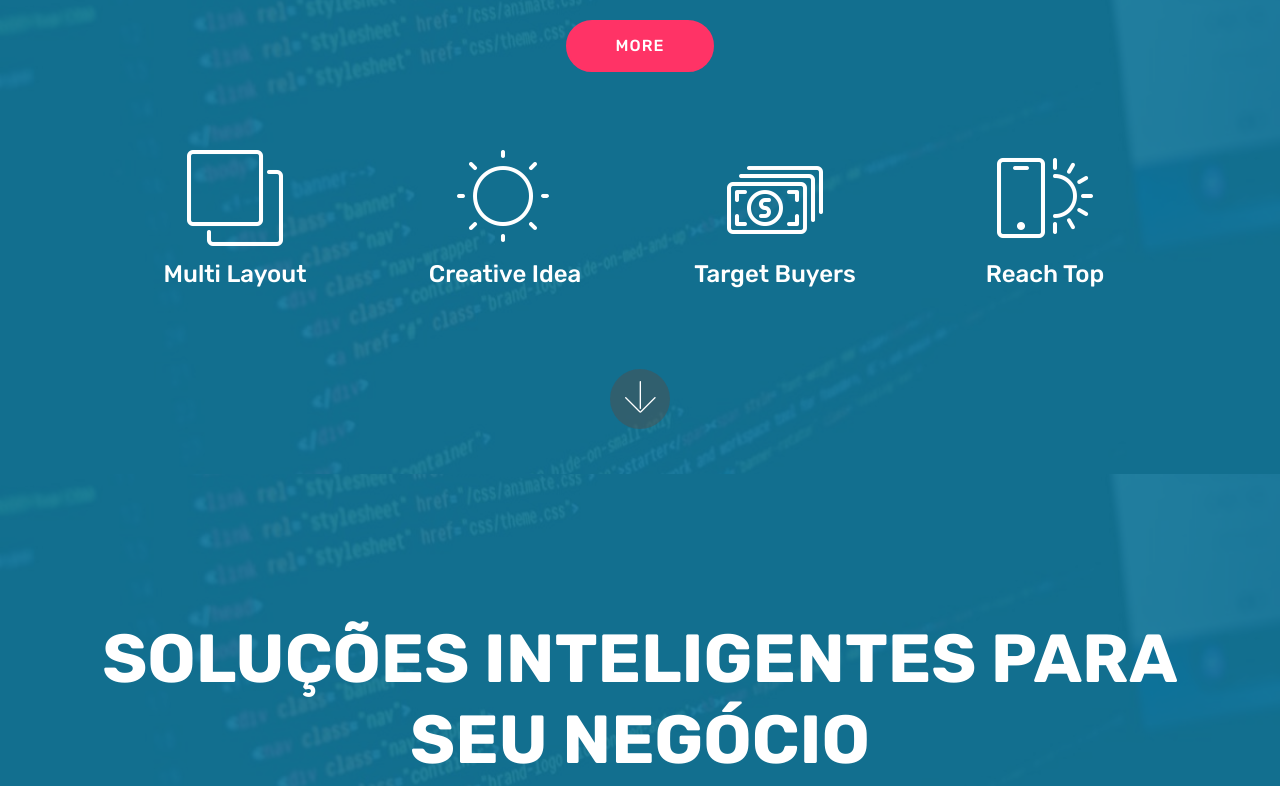
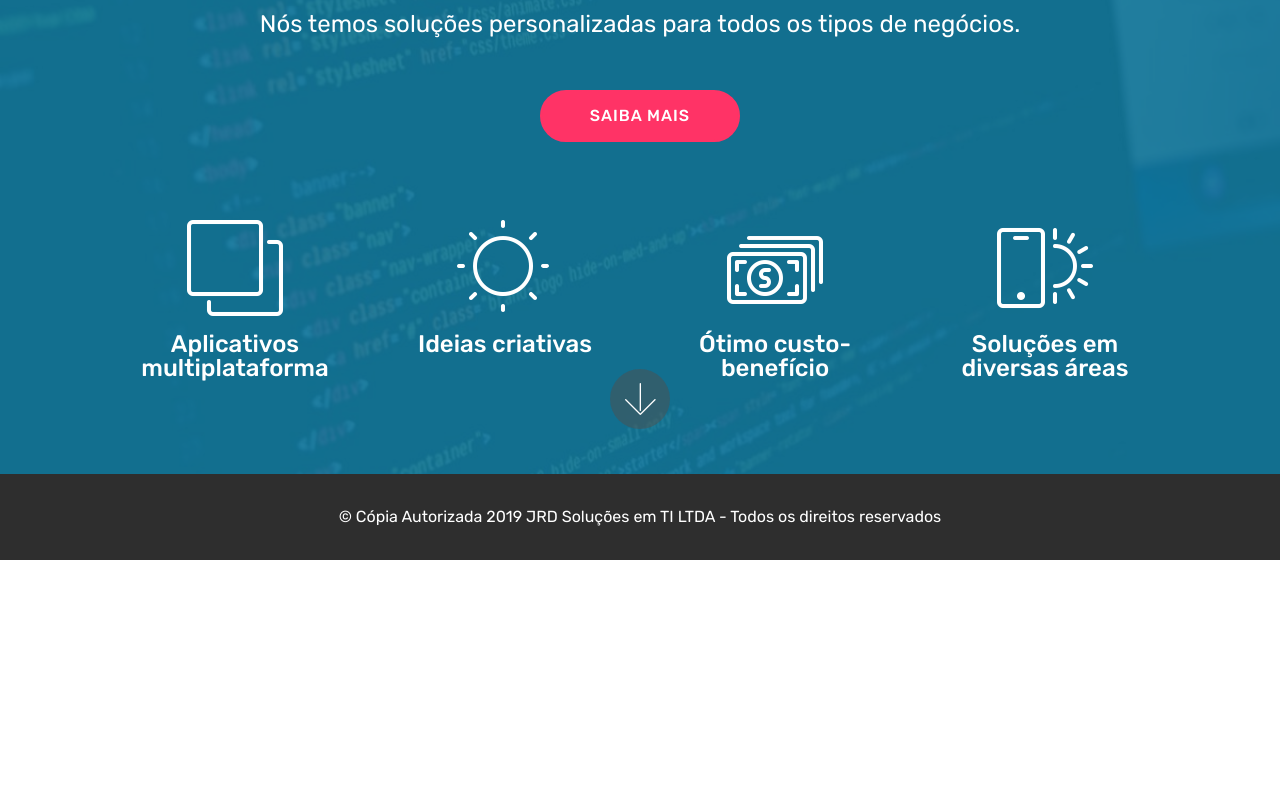
Before and after one commit to jrdsolucoes/jrdsolucoes.github.io, a plain HTML site: page index.html in a window 1280 px wide. Shown: the part 326-1112 px from the top of the page. After the commit the page ends 886 px from the top, so only its background shows below. Drawn offline with Linux system fonts and the light colour scheme; files whose address does not match are found by name.

Commit message:
create github pages

```diff
--- a/assets/mobirise/css/mbr-additional.css
+++ b/assets/mobirise/css/mbr-additional.css
@@ -1781,32 +1781,6 @@ body {
 .cid-red8kmXQTy .dropdown-item:hover {
   color: #c1c1c1 !important;
 }
-.cid-redaEjdH7l {
-  background-image: url("../../../assets/images/03.jpg");
-}
-.cid-redaEjdH7l .icons-media-container {
-  display: flex;
-  -webkit-justify-content: center;
-  justify-content: center;
-  -webkit-flex-direction: row;
-  flex-direction: row;
-  -webkit-flex-wrap: wrap;
-  flex-wrap: wrap;
-  padding-top: 4rem;
-}
-.cid-redaEjdH7l .icons-media-container .mbr-iconfont {
-  font-size: 96px;
-  color: #ffffff;
-}
-.cid-redaEjdH7l .icons-media-container .icon-block {
-  padding-bottom: 1rem;
-}
-.cid-redaEjdH7l .mbr-text {
-  color: #ffffff;
-}
-.cid-redaEjdH7l .card {
-  padding-bottom: 1.5rem;
-}
 .cid-redcAmxJFH {
   background-image: url("../../../assets/images/03.jpg");
 }
--- a/index.html
+++ b/index.html
@@ -23,7 +23,7 @@
 
 </head>
 <body>
-  <link rel="stylesheet" href="style.less" class="cid-red8kmXQTy" id="menu1-0" data-rv-view="22"><section class="menu cid-red8kmXQTy" once="menu" id="menu1-0">
+  <link rel="stylesheet" href="style.less" class="cid-red8kmXQTy" id="menu1-0" data-rv-view="33"><section class="menu cid-red8kmXQTy" once="menu" id="menu1-0">
 
 
 
@@ -59,83 +59,7 @@
     </nav>
 </section>
 
-<section class="engine"><a href="https://mobirise.info/i">free website creation software</a></section><section class="header12 cid-redaEjdH7l mbr-fullscreen mbr-parallax-background" id="header12-2">
-
-
-
-    <div class="mbr-overlay" style="opacity: 0.9; background-color: rgb(15, 118, 153);">
-    </div>
-
-    <div class="container  ">
-            <div class="media-container">
-                <div class="col-md-12 align-center">
-                    <h1 class="mbr-section-title pb-3 mbr-white mbr-bold mbr-fonts-style display-1">
-                        INTRO WITH ICONS
-                    </h1>
-                    <p class="mbr-text pb-3 mbr-white mbr-fonts-style display-5">
-                        Full screen intro with background image, color overlay and icons
-                    </p>
-                    <div class="mbr-section-btn align-center py-2">
-                        <a class="btn btn-md btn-secondary display-4" href="https://mobirise.co">MORE</a>
-                    </div>
-
-                    <div class="icons-media-container mbr-white">
-                        <div class="card col-12 col-md-6 col-lg-3">
-                            <div class="icon-block">
-                            <a href="https://mobirise.co/">
-                                <span class="mbri-layers mbr-iconfont"></span>
-                            </a>
-                            </div>
-                            <h5 class="mbr-fonts-style display-5">
-                                Multi Layout
-                            </h5>
-                        </div>
-
-                        <div class="card col-12 col-md-6 col-lg-3">
-                            <div class="icon-block">
-                                <a href="https://mobirise.co/">
-                                    <span class="mbri-sun mbr-iconfont"></span>
-                                </a>
-                            </div>
-                            <h5 class="mbr-fonts-style display-5">
-                                Creative Idea
-                            </h5>
-                        </div>
-
-                        <div class="card col-12 col-md-6 col-lg-3">
-                            <div class="icon-block">
-                                <a href="https://mobirise.co/">
-                                    <span class="mbri-cash mbr-iconfont"></span>
-                                </a>
-                            </div>
-                            <h5 class="mbr-fonts-style display-5">
-                                Target Buyers
-                            </h5>
-                        </div>
-
-                        <div class="card col-12 col-md-6 col-lg-3">
-                            <div class="icon-block">
-                                <a href="https://mobirise.co/">
-                                    <span class="mbri-mobirise mbr-iconfont"></span>
-                                </a>
-                            </div>
-                            <h5 class="mbr-fonts-style display-5">
-                                Reach Top
-                            </h5>
-                        </div>
-                    </div>
-                </div>
-            </div>
-    </div>
-
-    <div class="mbr-arrow hidden-sm-down" aria-hidden="true">
-        <a href="#next">
-            <i class="mbri-down mbr-iconfont"></i>
-        </a>
-    </div>
-</section>
-
-<section class="header12 cid-redcAmxJFH mbr-fullscreen mbr-parallax-background" id="header12-5">
+<section class="engine"><a href="https://mobirise.info/t">free amp template</a></section><section class="header12 cid-redcAmxJFH mbr-fullscreen mbr-parallax-background" id="header12-5">
 
 
 
```
Also changed, not shown: 1 other file.
